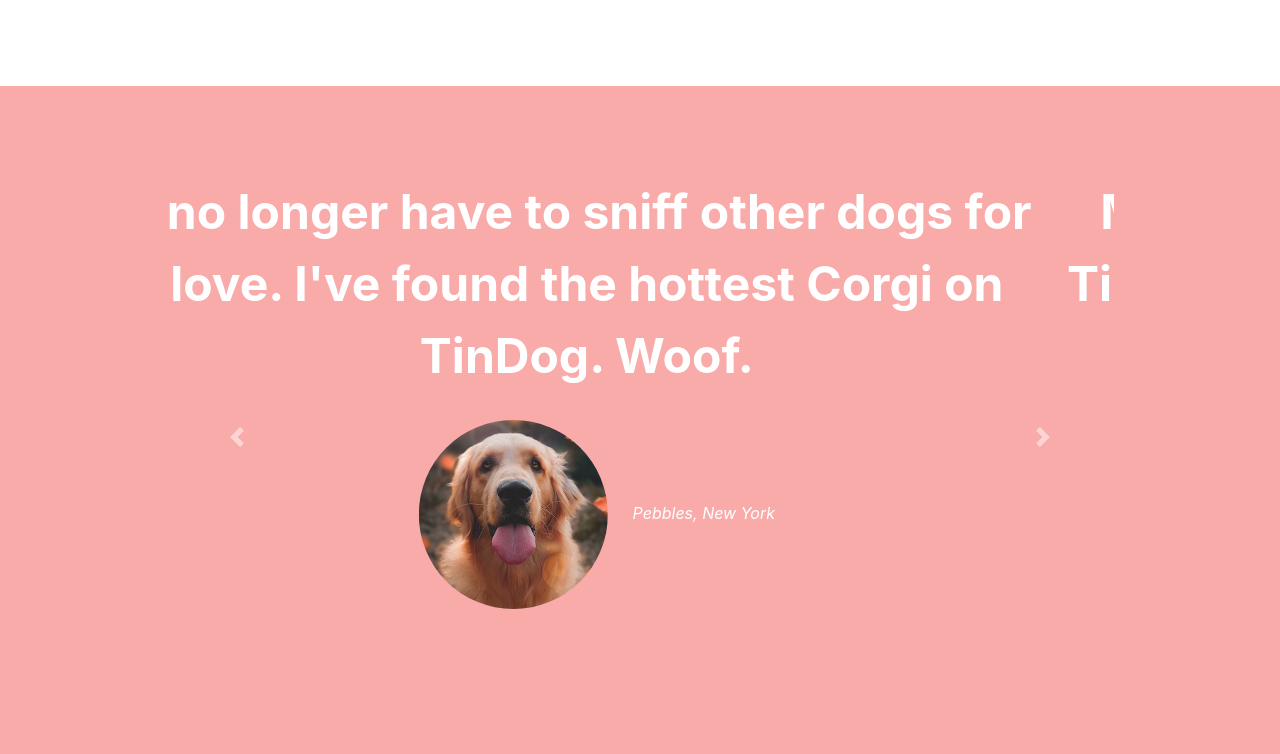
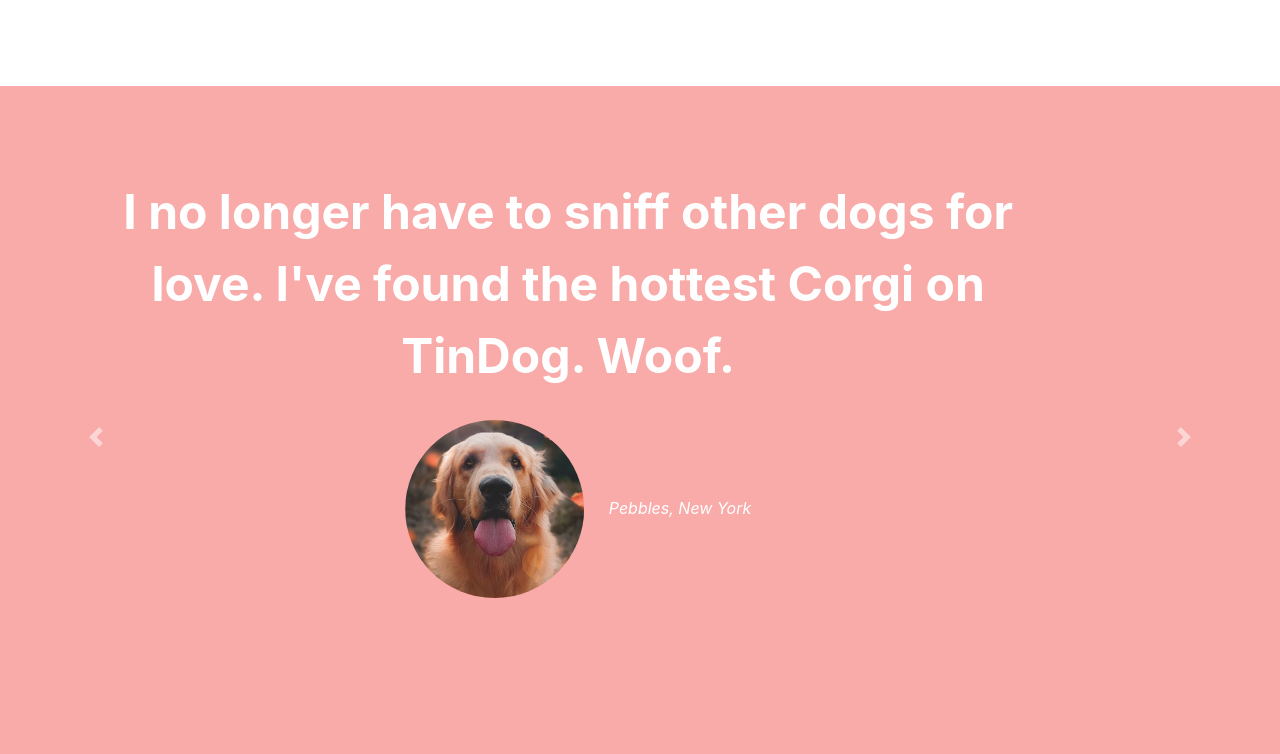
Before and after one commit to Sneha-Mittal88293/WEB-DEVELOPMENT, a plain HTML site: page Tindog/index.html in a window 1280 px wide. Shown: the part 1066-1820 px from the top of the page. Drawn offline with nearby package versions, Linux system fonts and the light colour scheme.

Commit message:
style sheet

```diff
--- a/Tindog/css/styles.css
+++ b/Tindog/css/styles.css
@@ -81,7 +81,6 @@
 /* Testimonials Section */
 
 #testimonials{
-    padding: 7% 13%;
     text-align: center;
     background-color: #f9abaa;
     color: white;
@@ -91,6 +90,10 @@
     margin: 20px;
     width: 20%;
     border-radius: 100%;
+}
+
+.carousel-item{
+    padding: 7% 15%;
 }
 
 /* Press Section */
```
